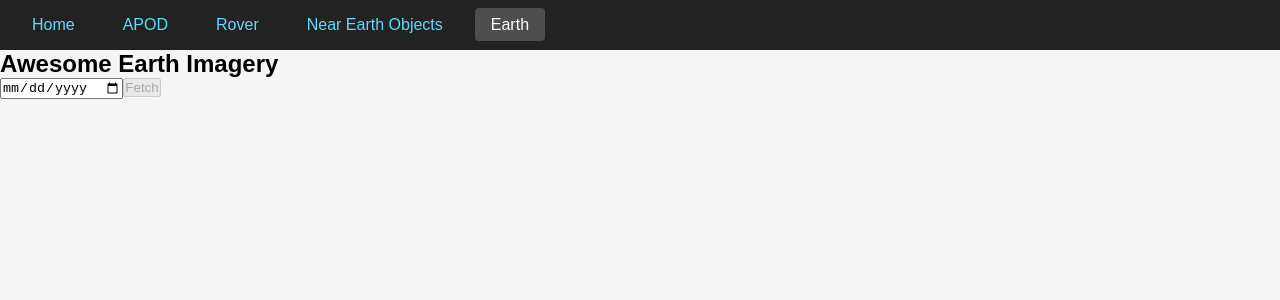
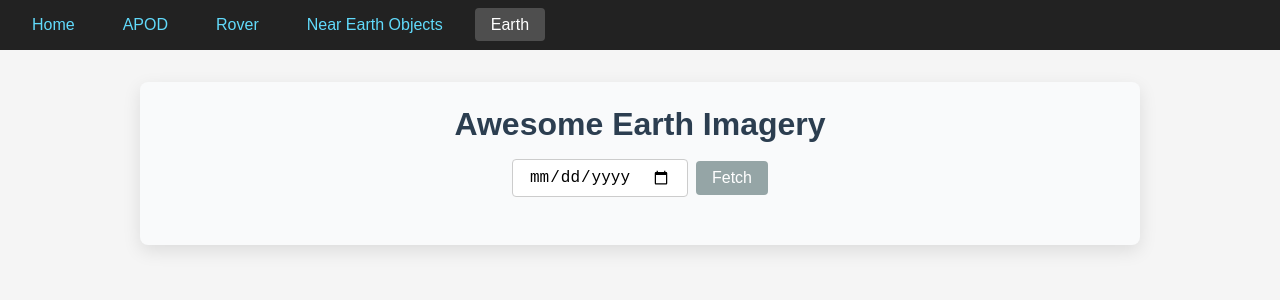
Before and after one commit to VitorBarbosaDev/Nasa-Project, a React (Create React App) app in the folder nasa-frontend/: page /Earth in a window 1280 px wide. Shown: the top 300 px of the page. Built offline with nearby package versions, Linux system fonts and the light colour scheme.

Commit message:
Add Styling to Earth

```diff
--- a/nasa-frontend/src/components/Earth.js
+++ b/nasa-frontend/src/components/Earth.js
@@ -6,6 +6,7 @@ export default function Earth() {
     const [images, setImages] = useState([]);
     const [loading, setLoading] = useState(false);
     const [error, setError] = useState(null);
+    const [selectedImage, setSelectedImage] = useState(null);
 
     const fetchImages = () => {
         if (!date) return;
@@ -23,16 +24,36 @@ export default function Earth() {
                 setLoading(false);
             });
     };
+    // Open full-screen modal
+    const openModal = img => {
+        setSelectedImage(img);
+        document.body.style.overflow = 'hidden';
+    };
+    const closeModal = () => {
+        setSelectedImage(null);
+        document.body.style.overflow = 'auto';
+    };
+    // Close modal on Escape key
+    useEffect(() => {
+        const onKey = e => e.key === 'Escape' && closeModal();
+        window.addEventListener('keydown', onKey);
+        return () => window.removeEventListener('keydown', onKey);
+    }, []);
 
     return (
-        <div>
-            <h2>Awesome Earth Imagery</h2>
-            <input
-                type="date"
-                value={date}
-                onChange={e => setDate(e.target.value)}
-            />
-            <button onClick={fetchImages} disabled={!date}>Fetch</button>
+        <div className={styles.container}>
+            <h2 className={styles.heading}>Awesome Earth Imagery</h2>
+            <form onSubmit={e => { e.preventDefault(); fetchImages(); }} className={styles.filterForm}>
+                <input
+                    type="date"
+                    value={date}
+                    onChange={e => setDate(e.target.value)}
+                    className={styles.dateInput}
+                />
+                <button type="submit" className={styles.fetchButton} disabled={!date}>
+                    Fetch
+                </button>
+            </form>
 
             {loading && <p>Loading images...</p>}
             {error && <p>Error: {error.toString()}</p>}
@@ -40,13 +61,30 @@ export default function Earth() {
                 {images.map(img => {
                     const imgUrl = `https://api.nasa.gov/EPIC/archive/natural/${img.date.split(' ')[0].replaceAll('-', '/')}/png/${img.image}.png?api_key=${process.env.REACT_APP_NASA_API_KEY}`;
                     return (
-                        <div key={img.image} className={styles.card}>
+                        <div key={img.image} className={styles.card} onClick={() => openModal(img)}>
                             <img src={imgUrl} alt={img.caption} className={styles.image} />
-                            <p>{img.caption}</p>
+                            <p className={styles.caption}>{img.caption}</p>
                         </div>
                     );
                 })}
             </div>
+            {/* Full-screen modal */}
+            <div className={`${styles.modal} ${selectedImage ? styles.modalOpen : ''}`} onClick={closeModal}>
+                {selectedImage && (
+                    <>
+                        <button className={styles.modalClose} onClick={closeModal}>&times;</button>
+                        <img
+                            src={`https://api.nasa.gov/EPIC/archive/natural/${selectedImage.date.split(' ')[0].replaceAll('-', '/')}/png/${selectedImage.image}.png?api_key=${process.env.REACT_APP_NASA_API_KEY}`}
+                            alt={selectedImage.caption}
+                            className={styles.modalImage}
+                            onClick={e => e.stopPropagation()}
+                        />
+                        <div className={styles.modalInfo} onClick={e => e.stopPropagation()}>
+                            {selectedImage.caption}
+                        </div>
+                    </>
+                )}
+            </div>
         </div>
     );
 }
--- a/nasa-frontend/src/components/Earth.module.css
+++ b/nasa-frontend/src/components/Earth.module.css
@@ -0,0 +1,144 @@
+/* Page container */
+.container {
+    max-width: 1000px;
+    margin: 2rem auto;
+    padding: 1.5rem;
+    background: #f9fafb;
+    border-radius: 8px;
+    box-shadow: 0 6px 18px rgba(0,0,0,0.1);
+}
+
+/* Page heading */
+.heading {
+    font-size: 2rem;
+    text-align: center;
+    color: #2c3e50;
+    margin-bottom: 1rem;
+}
+
+/* Filter form */
+.filterForm {
+    display: flex;
+    justify-content: center;
+    align-items: center;
+    gap: 0.5rem;
+    margin-bottom: 1.5rem;
+}
+
+.dateInput {
+    padding: 0.5rem 1rem;
+    border: 1px solid #ccc;
+    border-radius: 4px;
+    font-size: 1rem;
+}
+
+.fetchButton {
+    padding: 0.5rem 1rem;
+    background: #2980b9;
+    color: white;
+    border: none;
+    border-radius: 4px;
+    cursor: pointer;
+    font-size: 1rem;
+    transition: background 0.2s;
+}
+.fetchButton:disabled {
+    background: #95a5a6;
+    cursor: not-allowed;
+}
+.fetchButton:not(:disabled):hover {
+    background: #1c5980;
+}
+
+/* Gallery grid */
+.gallery {
+    display: grid;
+    grid-template-columns: repeat(auto-fill, minmax(240px, 1fr));
+    gap: 1rem;
+}
+
+/* Card */
+.card {
+    background: white;
+    border-radius: 6px;
+    overflow: hidden;
+    box-shadow: 0 4px 12px rgba(0,0,0,0.08);
+    transition: transform 0.2s, box-shadow 0.2s;
+}
+.card:hover {
+    transform: translateY(-4px);
+    box-shadow: 0 8px 20px rgba(0,0,0,0.12);
+}
+
+/* Earth image */
+.image {
+    width: 100%;
+    height: 180px;
+    object-fit: cover;
+}
+
+/* Caption */
+.caption {
+    padding: 0.75rem;
+    font-size: 0.9rem;
+    color: #34495e;
+    text-align: center;
+    background: #ecf0f1;
+}
+
+/* Modal for full-screen Earth image */
+.modal {
+    position: fixed;
+    top: 0;
+    left: 0;
+    width: 100%;
+    height: 100%;
+    background: rgba(0,0,0,0.85);
+    display: flex;
+    align-items: center;
+    justify-content: center;
+    opacity: 0;
+    visibility: hidden;
+    transition: opacity 0.3s, visibility 0.3s;
+    z-index: 1000;
+}
+
+.modalOpen {
+    opacity: 1;
+    visibility: visible;
+}
+
+.modalImage {
+    max-width: 90%;
+    max-height: 90vh;
+    object-fit: contain;
+    border: 2px solid rgba(255,255,255,0.3);
+    box-shadow: 0 8px 24px rgba(0,0,0,0.5);
+}
+
+.modalClose {
+    position: absolute;
+    top: 20px;
+    right: 30px;
+    background: none;
+    border: none;
+    color: #fff;
+    font-size: 2rem;
+    cursor: pointer;
+    opacity: 0.8;
+    transition: opacity 0.2s;
+}
+.modalClose:hover {
+    opacity: 1;
+}
+
+.modalInfo {
+    position: absolute;
+    bottom: 20px;
+    color: #fff;
+    background: rgba(0,0,0,0.5);
+    padding: 0.5rem 1rem;
+    border-radius: 4px;
+    font-size: 0.9rem;
+    text-align: center;
+}
```
